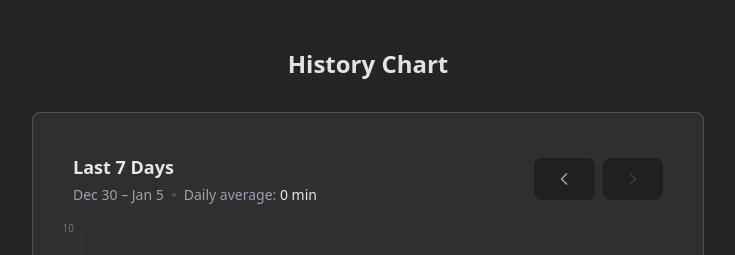
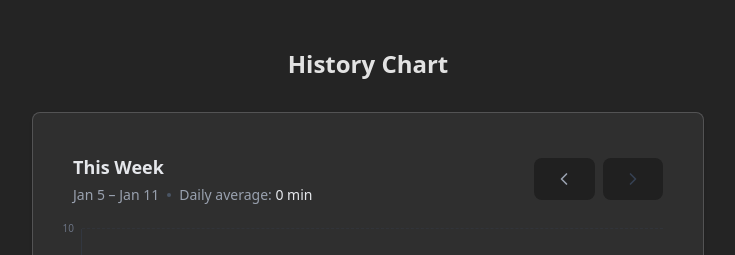
Before and after one commit to literandltx/timer-frontend-react, a React (Vite) app: page /history in a window 1280 px wide. Shown: the top 255 px of the page, without its empty margins (272-1007 px from the left). Built offline with nearby package versions, Linux system fonts and the light colour scheme.

Commit message:
Adjust history chart (#12)

```diff
--- a/src/components/history/HistoryChart.tsx
+++ b/src/components/history/HistoryChart.tsx
@@ -21,33 +21,42 @@ export default function HistoryChart({data}: HistoryChartProps) {
     const [weekOffset, setWeekOffset] = useState(0);
 
     const chartData = useMemo<ChartDayData[]>(() => {
-        const endDate = new Date();
-        endDate.setDate(endDate.getDate() - (weekOffset * 7));
+        const today = new Date();
+        today.setHours(0, 0, 0, 0);
+
+        const dayOfWeek = today.getDay();
+        const daysSinceMonday = dayOfWeek === 0 ? 6 : dayOfWeek - 1;
+
+        const currentMonday = new Date(today);
+        currentMonday.setDate(today.getDate() - daysSinceMonday);
+
+        const startOfWeek = new Date(currentMonday);
+        startOfWeek.setDate(startOfWeek.getDate() - (weekOffset * 7));
 
         const days = [];
-        for (let i = 6; i >= 0; i--) {
-            const d = new Date(endDate);
-            d.setDate(d.getDate() - i);
+        for (let i = 0; i < 7; i++) {
+            const d = new Date(startOfWeek);
+            d.setDate(startOfWeek.getDate() + i);
             days.push(d);
         }
 
         return days.map(day => {
             const dayString = day.toDateString();
 
-            // 1. Filter timers for this specific day
             const daysTimers = data.filter(item =>
                 new Date(item.timestamp).toDateString() === dayString
             );
 
-            // 2. Group by Label
             const labelMap = new Map<string, { name: string, color: string, seconds: number }>();
 
             daysTimers.forEach(timer => {
+                if (!timer.label) return;
+
                 const labelId = timer.label.id;
                 if (!labelMap.has(labelId)) {
                     labelMap.set(labelId, {
-                        name: timer.label.name,
-                        color: timer.label.color || '#6b7280', // Fallback color
+                        name: timer.label.name || 'Untitled',
+                        color: timer.label.color || '#6b7280',
                         seconds: 0
                     });
                 }
@@ -55,15 +64,14 @@ export default function HistoryChart({data}: HistoryChartProps) {
                 entry.seconds += timer.timeAmount;
             });
 
-            // 3. Create Segments Array
             const segments = Array.from(labelMap.values())
                 .map(item => ({
                     labelName: item.name,
                     color: item.color,
                     minutes: Math.floor(item.seconds / 60)
                 }))
-                .filter(seg => seg.minutes > 0) // Only show segments with actual minutes
-                .sort((a, b) => b.minutes - a.minutes); // Sort largest to bottom/top
+                .filter(seg => seg.minutes > 0)
+                .sort((a, b) => b.minutes - a.minutes);
 
             const totalSeconds = daysTimers.reduce((acc, curr) => acc + curr.timeAmount, 0);
 
@@ -76,7 +84,6 @@ export default function HistoryChart({data}: HistoryChartProps) {
             };
         });
     }, [data, weekOffset]);
-
     const averageMinutes = useMemo(() => {
         const total = chartData.reduce((acc, curr) => acc + curr.totalMinutes, 0);
         return Math.round(total / 7);
@@ -86,7 +93,6 @@ export default function HistoryChart({data}: HistoryChartProps) {
 
     const maxMinutes: number = Math.max(...chartData.map(d => d.totalMinutes));
 
-    // Dynamic Step Size Calculation
     let stepSize: number = 60;
     if (maxMinutes <= 60) stepSize = 10;
     else if (maxMinutes <= 120) stepSize = 30;
@@ -104,7 +110,7 @@ export default function HistoryChart({data}: HistoryChartProps) {
             <div className="flex items-center justify-between mb-6">
                 <div>
                     <h2 className="text-lg font-semibold text-gray-200">
-                        {weekOffset === 0 ? "Last 7 Days" : `${weekOffset} Week${weekOffset > 1 ? 's' : ''} Ago`}
+                        {weekOffset === 0 ? "This Week" : weekOffset === 1 ? "Last Week" : `${weekOffset} Weeks Ago`}
                     </h2>
                     <p className="text-sm text-gray-400 mt-1 flex items-center gap-2">
                         <span>{dateRangeLabel}</span>
```
